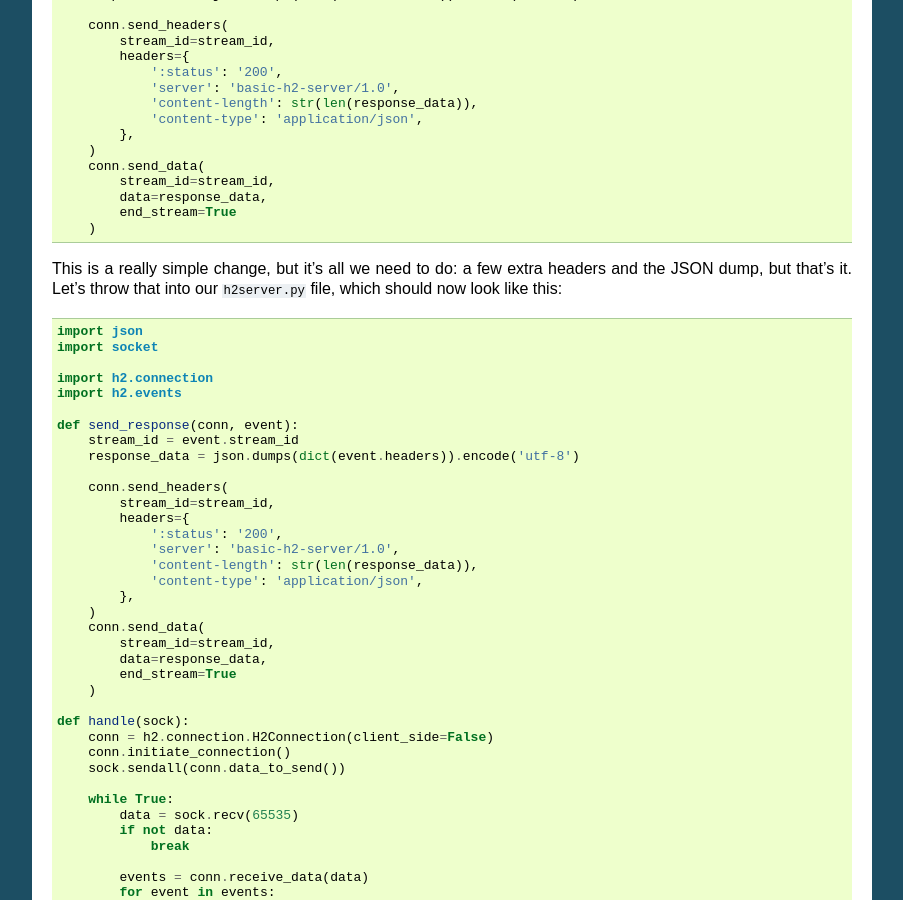
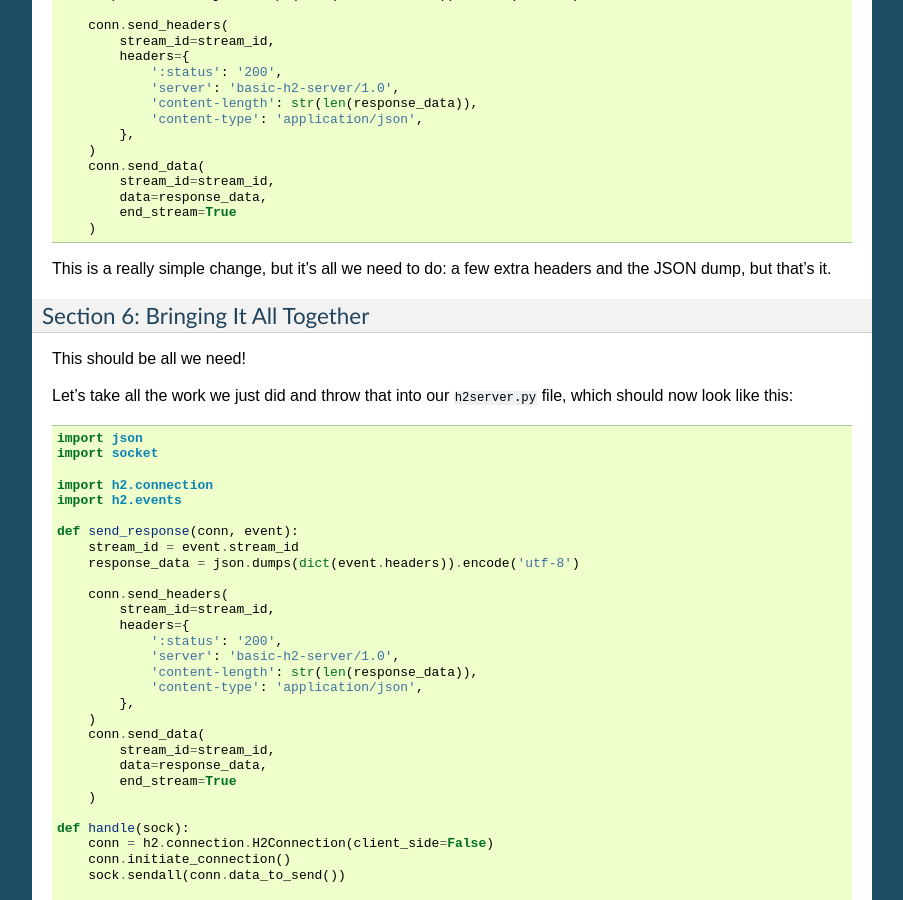
Before and after one commit to python-hyper/h2, a Sphinx documentation site: the page built from docs/source/basic-usage.rst, in a window 1280 px wide and 900 px high, scrolled down 8596 px. Shown: the whole window, without its empty margins (198-1101 px from the left). Built offline with Sphinx 7.4.7, drawn with Linux system fonts in a browser that asks for light colours; some of the changed text lies outside the part shown.

Commit message:
Define a section 6: bringing it all together.

```diff
--- a/docs/source/basic-usage.rst
+++ b/docs/source/basic-usage.rst
@@ -600,7 +600,14 @@ function to take those headers and encode them as a JSON object. Let's do that:
         )
 
 This is a really simple change, but it's all we need to do: a few extra headers
-and the JSON dump, but that's it. Let's throw that into our ``h2server.py``
+and the JSON dump, but that's it.
+
+Section 6: Bringing It All Together
+~~~~~~~~~~~~~~~~~~~~~~~~~~~~~~~~~~~
+
+This should be all we need!
+
+Let's take all the work we just did and throw that into our ``h2server.py``
 file, which should now look like this:
 
 .. code-block:: python
```
